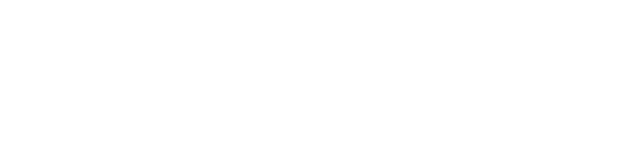
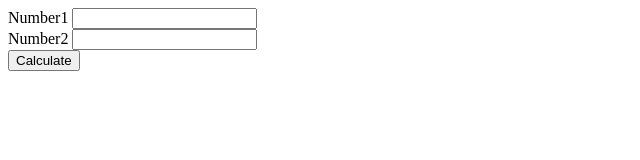
Before and after one commit to saloni-shah/addinator3000, a plain HTML site: page addinator.html in a window 1280 px wide. Shown: the whole page, without its empty margins (0-640 px from the left). Drawn offline with Linux system fonts and the light colour scheme.

Commit message:
supply html ui for adding

```diff
--- a/addinator.html
+++ b/addinator.html
@@ -4,6 +4,16 @@
 	<script src="bundle.js"></script>
 </head>
 <body>
-
+<form id='form-numbers'>
+	<div>
+		<label>Number1</label>
+		<input type="text" name="num1">
+	</div>
+	<div>
+		<label>Number2</label>
+		<input type="text" name="num2">
+	</div>
+	<input type="submit" value="Calculate">
+</form>
 </body>
 </html>
```
